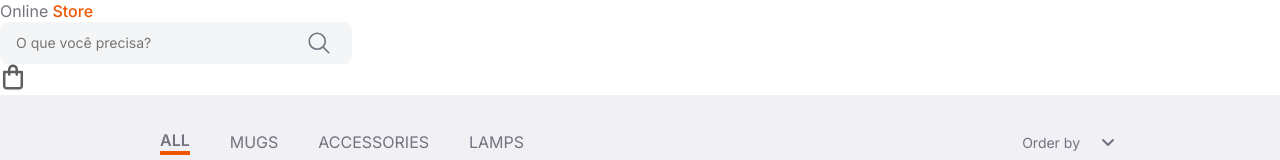
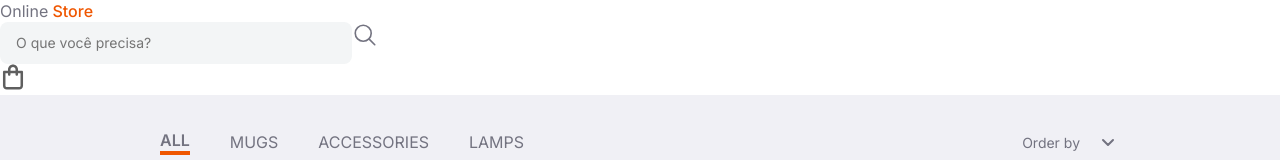
Before and after one commit to renan-aquino/online-store, a Next.js app: page / in a window 1280 px wide. Shown: the top 160 px of the page. Built offline with nearby package versions, Linux system fonts and the light colour scheme; no server answers.

Commit message:
test: input search props removal

```diff
--- a/src/components/Header/header.tsx
+++ b/src/components/Header/header.tsx
@@ -14,8 +14,8 @@ export function Header(){
                 <a href="/">Online<span className={s.accent}> Store</span></a>
                 <div>
                     <InputSearchIcon
-                        value={search}
-                        handleChange={setSearch}
+                        // value={search}
+                        // handlechange={setSearch}
                         placeholder="O que você precisa?"/>
                     <CartControl/>
                 </div>
--- /dev/null
+++ b/src/components/search-input/search-input.module.css
@@ -0,0 +1,25 @@
+
+.search_input {
+    border-radius: 8px;
+    border: none;
+    width: 352px;
+    background-color: #F3F5F6;
+    padding: 10px 16px;
+    font-size: 14px;
+    font-weight: 400;
+    line-height: 22px;
+    font-family: inherit;
+    color: #737380;
+}
+
+.input_container {
+    position: relative;
+    width: 352px;
+}
+
+.input_container svg {
+    position: absolute;
+    right: 20px;
+    top: 50%;
+    transform: translateY(-50%);
+}
--- a/src/components/search-input/search-input.tsx
+++ b/src/components/search-input/search-input.tsx
@@ -1,42 +1,19 @@
 import { styled } from "styled-components"
 import { InputHTMLAttributes } from "react"
 import { SearchIcon } from "../icons/search-icon"
+import s from './search-input.module.css'
 
-const SearchInput = styled.input `
-    border-radius: 8px;
-    border: none;
-    width: 352px;
-    background-color: #F3F5F6;
-    padding: 10px 16px;
-    font-size: 14px;
-    font-weight: 400;
-    line-height: 22px;
-    font-family: inherit;
-    color: #737380;
-`
-
-const InputContainer = styled.div`
-    position: relative;
-    width: 352px;
-
-    svg {
-        position: absolute;
-        right: 20px;
-        top: 50%;
-        transform: translateY(-50%);
-    }
-`
 
 interface InputProps extends InputHTMLAttributes<HTMLInputElement>{
-    value: string,
-    handleChange: (value: string) => void
+    // value: string,
+    // handlechange: (value: string) => void
 }
 
 export function InputSearchIcon(props: InputProps){
     return(
-        <InputContainer>
-            <SearchInput onChange={(e) => props.handleChange(e.target.value)} {...props}/>
+        <div className={s.input_Container}>
+            <input className={s.search_input} {...props}/>
             <SearchIcon/>
-        </InputContainer>
+        </div>
     )
 }
```
